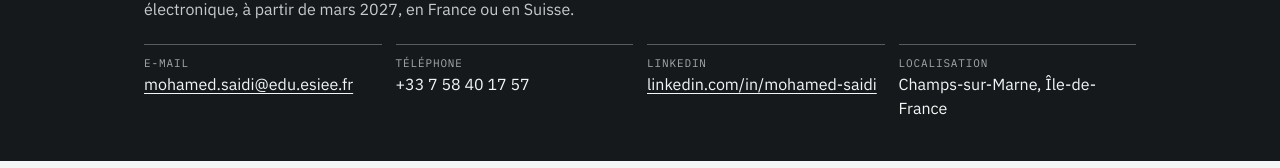
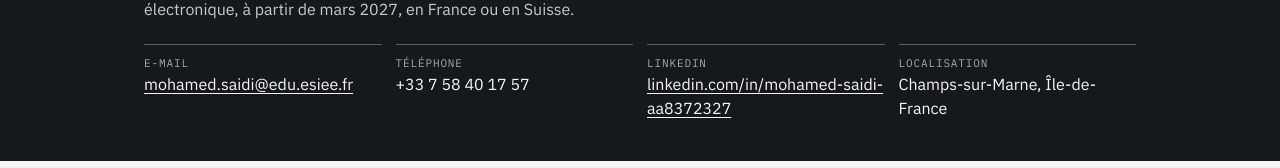
Before and after one commit to ken12398/ken12398.github.io, a plain HTML site: page index.html in a window 1280 px wide. Shown: the part 7325-7493 px from the top of the page. Drawn offline with Linux system fonts and the light colour scheme.

Commit message:
Update LinkedIn URL in index.html

```diff
--- a/index.html
+++ b/index.html
@@ -485,7 +485,7 @@ dialog.lb button { position: absolute; top: 6px; right: 6px; font-family: var(--
   <div class="cgrid">
     <div><small>E-mail</small><a href="mailto:mohamed.saidi@edu.esiee.fr">mohamed.saidi@edu.esiee.fr</a></div>
     <div><small>Téléphone</small><span>+33 7 58 40 17 57</span></div>
-    <div><small>LinkedIn</small><a href="https://www.linkedin.com/in/mohamed-saidi" target="_blank" rel="noopener">linkedin.com/in/mohamed-saidi</a></div>
+    <div><small>LinkedIn</small><a href="https://www.linkedin.com/in/mohamed-saidi-aa8372327" target="_blank" rel="noopener">linkedin.com/in/mohamed-saidi-aa8372327</a></div>
     <div><small>Localisation</small><span>Champs-sur-Marne, Île-de-France</span></div>
   </div>
 </div></section>
```
